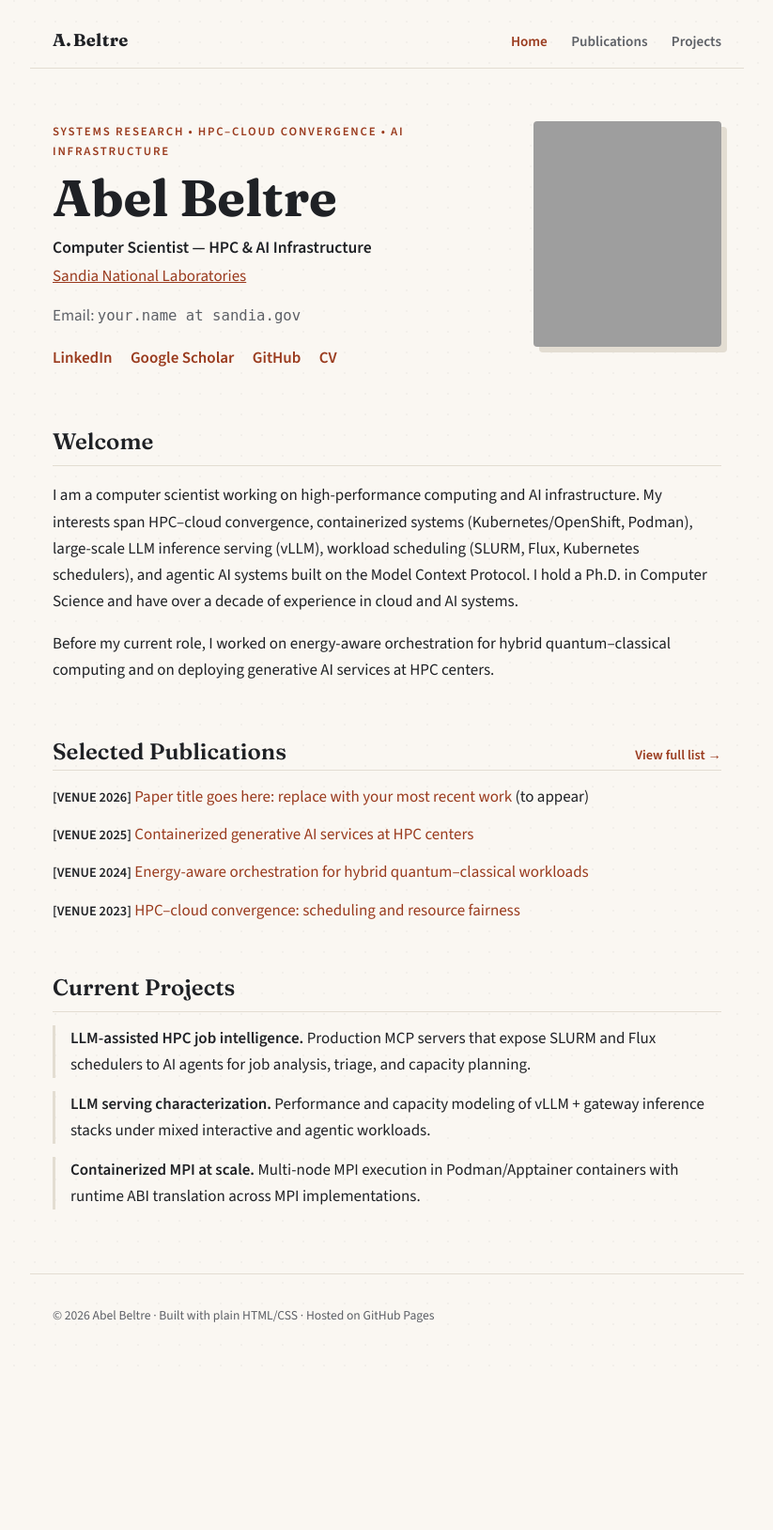
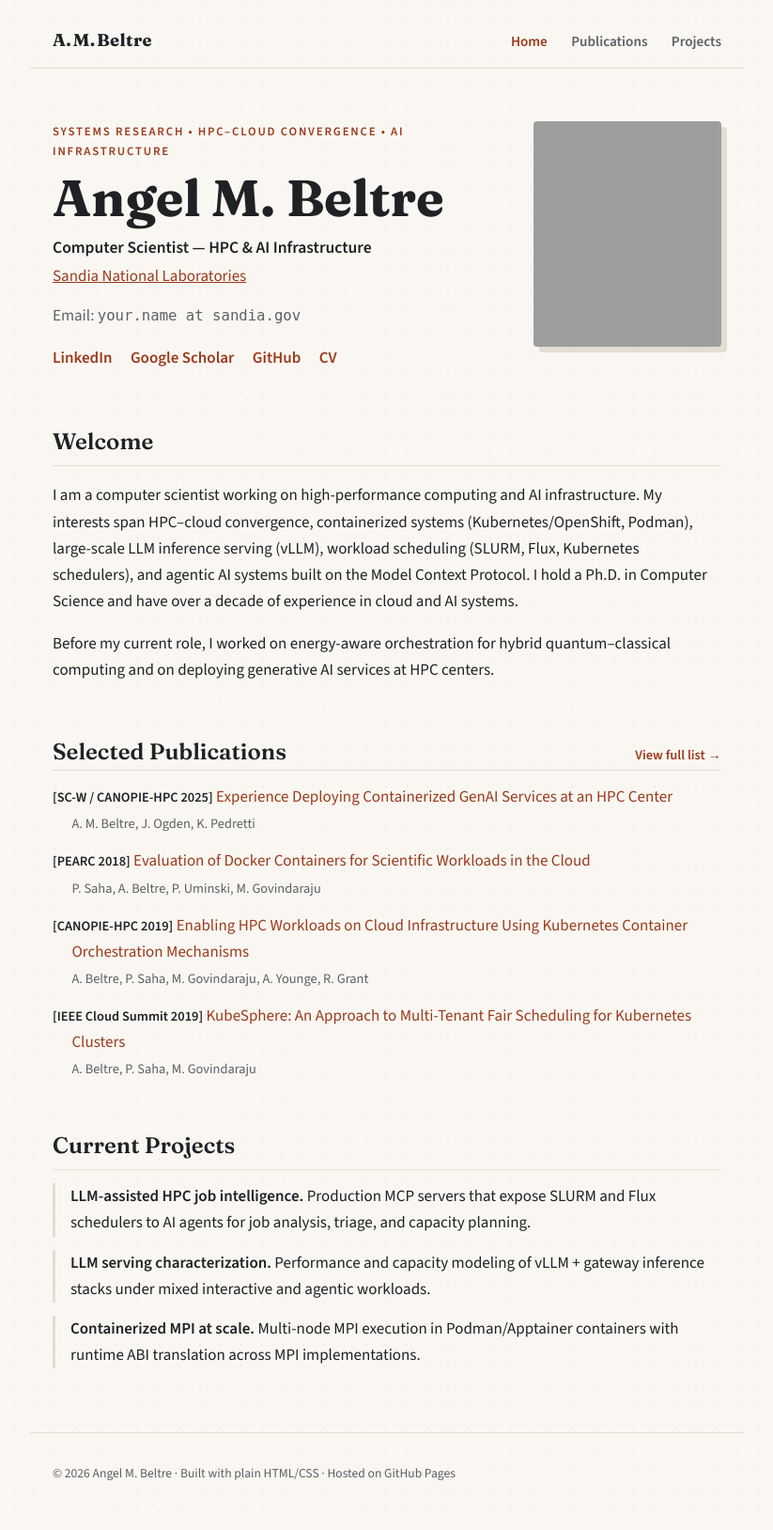
Before and after one commit to abeltre1/abeltre1.github.io, a PHP site: page / in a window 1280 px wide. Shown: the whole page at 94% size, without its empty margins (228-1051 px from the left). Before the commit the page ends 1407 px from the top, so only its background shows below. Run offline with PHP 8.4, Linux system fonts and the light colour scheme; grey boxes are pictures that could not be loaded.

Commit message:
Replace template with academic homepage

```diff
--- a/index.html
+++ b/index.html
@@ -3,7 +3,7 @@
 <head>
   <meta charset="utf-8" />
   <meta name="viewport" content="width=device-width, initial-scale=1" />
-  <title>Abel Beltre</title>
+  <title>Angel M. Beltre</title>
   <meta name="description" content="Personal academic homepage — HPC, cloud infrastructure, and AI systems." />
   <link rel="preconnect" href="https://fonts.googleapis.com" />
   <link rel="preconnect" href="https://fonts.gstatic.com" crossorigin />
@@ -13,7 +13,7 @@
 <body>
 
   <header class="site-header">
-    <a class="wordmark" href="index.html">A.&hairsp;Beltre</a>
+    <a class="wordmark" href="index.html">A.&hairsp;M.&hairsp;Beltre</a>
     <nav>
       <a href="index.html" class="active">Home</a>
       <a href="pub.html">Publications</a>
@@ -27,22 +27,22 @@
     <section class="hero">
       <div class="hero-text">
         <p class="kicker">Systems Research &bull; HPC&ndash;Cloud Convergence &bull; AI Infrastructure</p>
-        <h1>Abel Beltre</h1>
+        <h1>Angel M. Beltre</h1>
         <!-- TODO: edit title / affiliation -->
         <p class="role">Computer Scientist &mdash; HPC &amp; AI Infrastructure</p>
         <p class="affil"><a href="https://www.sandia.gov/">Sandia National Laboratories</a></p>
         <p class="contact">Email: <span class="email">your.name at sandia.gov</span></p>
         <p class="links">
           <!-- TODO: replace # with your real profile URLs and CV file -->
-          <a href="#">LinkedIn</a>
-          <a href="#">Google Scholar</a>
-          <a href="#">GitHub</a>
+          <a href="https://www.linkedin.com/in/angelmbeltre/">LinkedIn</a>
+          <a href="https://scholar.google.com/citations?user=wCEnPjIAAAAJ&amp;hl=en">Google Scholar</a>
+          <a href="https://github.com/abeltre1">GitHub</a>
           <a href="cv.pdf">CV</a>
         </p>
       </div>
       <figure class="portrait">
         <!-- TODO: add your photo as images/portrait.jpg (~600px wide) -->
-        <img src="images/portrait.jpg" alt="Portrait of Abel Beltre"
+        <img src="images/portrait.jpg" alt="Portrait of Angel M. Beltre"
              onerror="this.parentElement.classList.add('placeholder')" />
         <span class="portrait-fallback">Add<br/>images/portrait.jpg</span>
       </figure>
@@ -77,10 +77,10 @@
       <!-- TODO: replace these placeholder entries with your real papers.
            Pattern: [VENUE YEAR] Title (link to pubs/file.pdf or DOI) -->
       <ul class="pubs">
-        <li><span class="venue">[VENUE 2026]</span> <a href="#">Paper title goes here: replace with your most recent work</a> (to appear)</li>
-        <li><span class="venue">[VENUE 2025]</span> <a href="pubs/example.pdf">Containerized generative AI services at HPC centers</a></li>
-        <li><span class="venue">[VENUE 2024]</span> <a href="#">Energy-aware orchestration for hybrid quantum&ndash;classical workloads</a></li>
-        <li><span class="venue">[VENUE 2023]</span> <a href="#">HPC&ndash;cloud convergence: scheduling and resource fairness</a></li>
+        <li><span class="venue">[SC-W / CANOPIE-HPC 2025]</span> <a href="https://arxiv.org/abs/2509.20603">Experience Deploying Containerized GenAI Services at an HPC Center</a><br/><span class="authors">A. M. Beltre, J. Ogden, K. Pedretti</span></li>
+        <li><span class="venue">[PEARC 2018]</span> <a href="https://doi.org/10.1145/3219104.3229280">Evaluation of Docker Containers for Scientific Workloads in the Cloud</a><br/><span class="authors">P. Saha, A. Beltre, P. Uminski, M. Govindaraju</span></li>
+        <li><span class="venue">[CANOPIE-HPC 2019]</span> <a href="https://doi.org/10.1109/CANOPIE-HPC49598.2019.00007">Enabling HPC Workloads on Cloud Infrastructure Using Kubernetes Container Orchestration Mechanisms</a><br/><span class="authors">A. Beltre, P. Saha, M. Govindaraju, A. Younge, R. Grant</span></li>
+        <li><span class="venue">[IEEE Cloud Summit 2019]</span> <a href="https://doi.org/10.1109/CloudSummit47114.2019.00009">KubeSphere: An Approach to Multi-Tenant Fair Scheduling for Kubernetes Clusters</a><br/><span class="authors">A. Beltre, P. Saha, M. Govindaraju</span></li>
       </ul>
     </section>
 
@@ -110,7 +110,7 @@
   </main>
 
   <footer>
-    <p>&copy; 2026 Abel Beltre &middot; Built with plain HTML/CSS &middot; Hosted on GitHub Pages</p>
+    <p>&copy; 2026 Angel M. Beltre &middot; Built with plain HTML/CSS &middot; Hosted on GitHub Pages</p>
   </footer>
 
 </body>
--- a/projects.html
+++ b/projects.html
@@ -3,7 +3,7 @@
 <head>
   <meta charset="utf-8" />
   <meta name="viewport" content="width=device-width, initial-scale=1" />
-  <title>Projects — Abel Beltre</title>
+  <title>Projects — Angel M. Beltre</title>
   <link rel="preconnect" href="https://fonts.googleapis.com" />
   <link rel="preconnect" href="https://fonts.gstatic.com" crossorigin />
   <link href="https://fonts.googleapis.com/css2?family=Fraunces:opsz,wght@9..144,400;9..144,600;9..144,700&family=Source+Sans+3:ital,wght@0,400;0,600;1,400&display=swap" rel="stylesheet" />
@@ -12,7 +12,7 @@
 <body>
 
   <header class="site-header">
-    <a class="wordmark" href="index.html">A.&hairsp;Beltre</a>
+    <a class="wordmark" href="index.html">A.&hairsp;M.&hairsp;Beltre</a>
     <nav>
       <a href="index.html">Home</a>
       <a href="pub.html">Publications</a>
@@ -50,7 +50,7 @@
   </main>
 
   <footer>
-    <p>&copy; 2026 Abel Beltre</p>
+    <p>&copy; 2026 Angel M. Beltre</p>
   </footer>
 
 </body>
--- a/style.css
+++ b/style.css
@@ -152,6 +152,7 @@ ul.pubs li { margin: 0 0 12px; padding-left: 1.2em; text-indent: -1.2em; }
 .venue { font-weight: 700; font-size: .9rem; }
 ul.pubs a { text-decoration: none; }
 ul.pubs a:hover { text-decoration: underline; }
+.authors { color: var(--muted); font-size: .9rem; }
 .pub-year { /* used on pub.html */
   font-family: var(--serif);
   font-size: 1.1rem;
```
Also changed, not shown: pub.html (+17 -14 lines), 2 other files.
